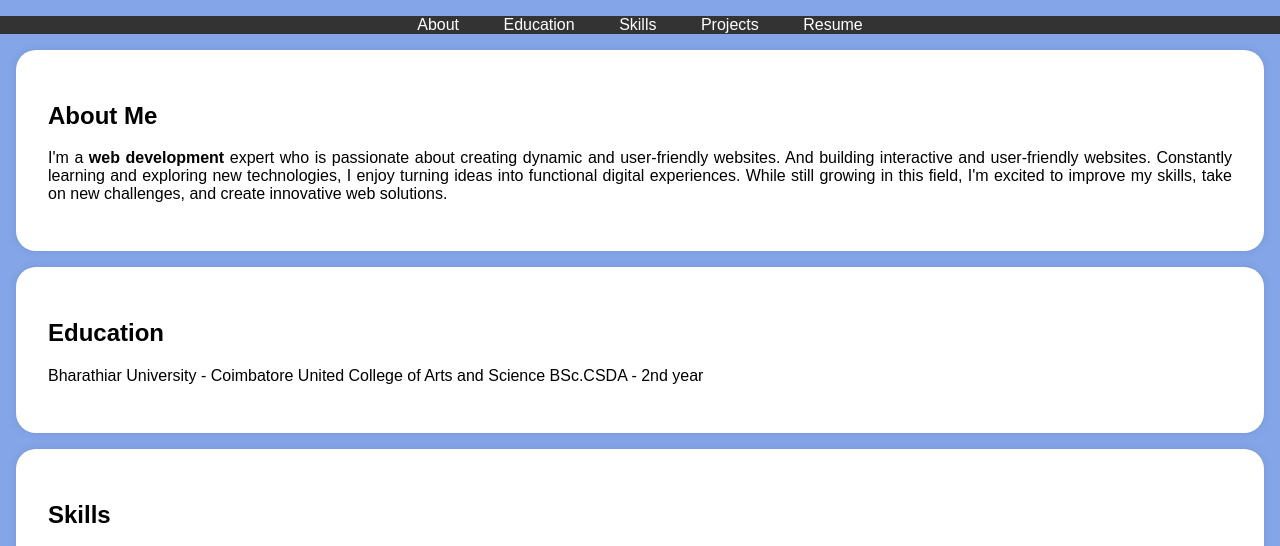
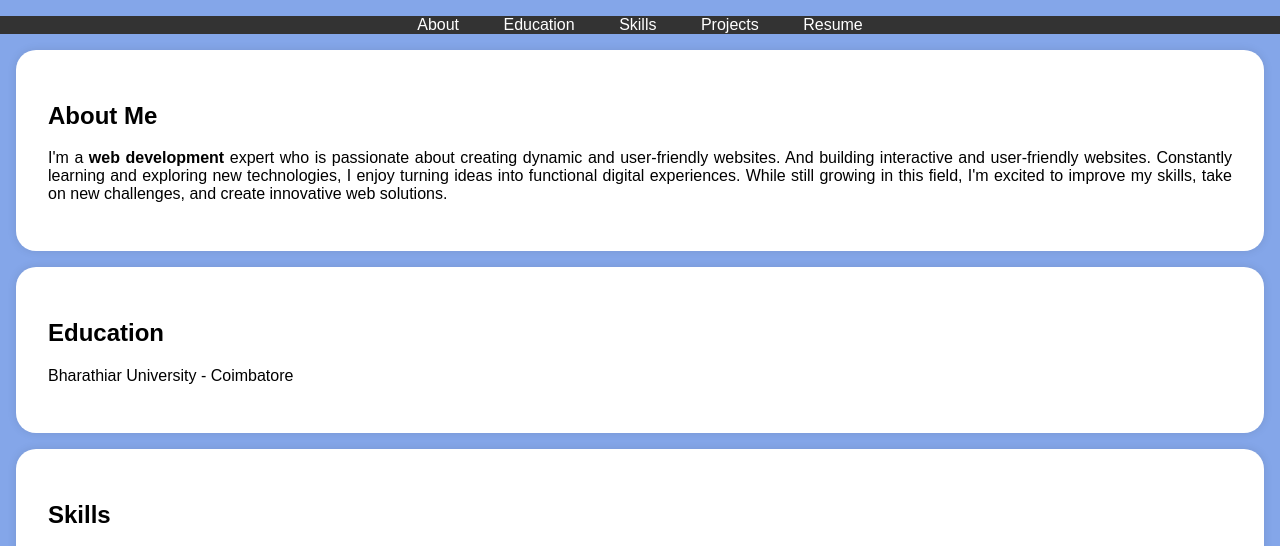
Before and after one commit to ashwinkumar10/digital_portfolio, a plain HTML site: page index.html in a window 1280 px wide. Shown: the part 197-743 px from the top of the page. Drawn offline with Linux system fonts and the light colour scheme.

Commit message:
index.html

```diff
--- a/index.html
+++ b/index.html
@@ -127,8 +127,6 @@
         <div class="section-content">
             <h2>Education</h2>
             <p>Bharathiar University -  Coimbatore
-                United College of Arts and Science
-                BSc.CSDA - 2nd year
             </p>
 
 
```
